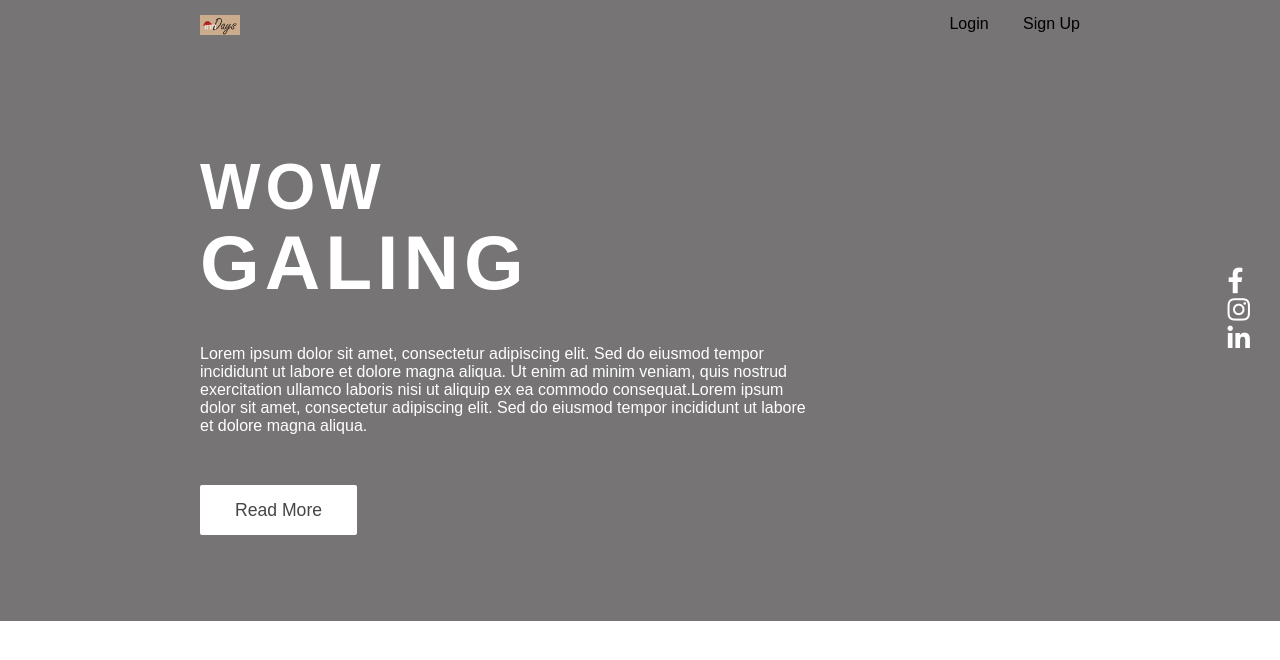
After one commit to ranzivillaruz/inndays, a PHP site: page /landing.php in a window 1280 px wide. The commit adds this page. Shown: the top 660 px of the page. Run offline with PHP 8.4, Linux system fonts and the light colour scheme.

```diff
--- /dev/null
+++ b/css/footer.css
@@ -0,0 +1,4 @@
+* {
+    margin: 0;
+    padding: 0;
+}
--- /dev/null
+++ b/css/landing.css
@@ -0,0 +1,117 @@
+* {
+    padding: 0;
+    margin: 0;
+    box-sizing: border-box;
+    font-family: 'Poppins', sans-serif;
+}
+
+header {
+    z-index: 999;
+    position: absolute;
+    top: 0;
+    left: 0;
+    width: 100%;
+    display: flex;
+    justify-content: space-between;
+    padding: 15px 200px;
+    transition: 0.5;
+}
+
+
+header .navigation {
+    position: relative;
+}
+
+header .navigation .navigation-items a {
+    position: relative;
+    color: #000;
+    text-decoration: none;
+    font-size: 1em;
+    font-weight: 500;
+    margin-left: 30px;
+    transition: 0.5s ease;
+}
+
+header .navigation .navigation-items a:before {
+    content: '';
+    position: absolute;
+    background: #000;
+    width: 0;
+    height: 3px;
+    bottom: 0;
+    left: 0;
+    transition: 0.5s ease;
+}
+
+header .navigation .navigation-items a:hover:before {
+    width: 100%;
+}
+
+section {
+    padding: 100px 200px;
+}
+
+.home {
+    position: relative;
+    width: 100%;
+    display: flex;
+    justify-content: center;
+    flex-direction: column;
+    background: #767474;
+}
+
+.home .content {
+    z-index: 888;
+    color: #fff;
+    width: 70%;
+    margin-top: 50px;
+
+}
+
+.home .content h1 {
+    font-size: 4em;
+    font-weight: 900;
+    text-transform: uppercase;
+    letter-spacing: 5px;
+    line-height: 75px;
+    margin-bottom: 40px;
+
+}
+
+.home .content h1 span {
+    font-size: 1.2em;
+    font-weight: 600;
+
+
+}
+
+.home .content p {
+    margin-bottom: 65px;
+
+}
+
+.home .content a {
+    background: #fff;
+    padding: 15px 35px;
+    color: #474444;;
+    font-size: 1.1em;
+    font-weight: 500;;
+    border-radius: 2px;
+    text-decoration: none;
+}
+
+.home .media-icons {
+    z-index: 888;
+    position: absolute;
+    right: 30px;
+    display: flex;
+    flex-direction: column;
+    transition: 0.5s ease;
+
+}
+
+.home .media-icons a {
+    color: #fff;
+    font-size: 1.6em;
+
+}
--- a/index.php
+++ b/index.php
@@ -38,7 +38,7 @@ include 'header.php';
             <p>By the beach, mountain, river, lake, most viewed, trending - Ranzi, Erika</p>
         </section>
     </main>
-    -->
+
 </body>
 </html>
 
--- /dev/null
+++ b/landing.php
@@ -0,0 +1,45 @@
+<!DOCTYPE html>
+<html lang="en">
+
+<head>
+    <meta charset="UTF-8">
+    <meta name="viewport" content="width=device-width, initial-scale=1.0">
+    <title>innDays</title>
+    <link rel="stylesheet" href="css/landing.css">
+    <link rel="stylesheet" href="https://cdnjs.cloudflare.com/ajax/libs/font-awesome/5.15.4/css/all.min.css">
+</head>
+
+<body>
+    <header>
+        <a href="landing.php"><img src="assets/innDays w text.png" alt="innDay's Logo" class="innDays-logo" height="20px" width="40px"></a>
+
+        <div class="navigation">
+            <div class="navigation-items">
+                <a href="login.php">Login</a>
+                <a href="signup.php">Sign Up</a>
+            </div>
+        </div>
+
+
+    </header>
+
+    <section class="home">
+        <div class="content">
+            <h1>Wow <br> <span>Galing</span> </h1>
+            <p>Lorem ipsum dolor sit amet, consectetur adipiscing elit. Sed do eiusmod tempor incididunt ut labore et
+                dolore magna aliqua. Ut enim ad minim veniam, quis nostrud exercitation ullamco laboris nisi ut aliquip
+                ex ea commodo consequat.Lorem ipsum dolor sit amet, consectetur adipiscing elit. Sed do eiusmod tempor
+                incididunt ut labore et dolore magna aliqua.</p>
+            <a href="#">Read More</a>
+        </div>
+
+        <div class="media-icons">
+            <a href="#"><i class="fab fa-facebook-f"></i></a>
+            <a href="#"><i class="fab fa-instagram"></i></a>
+            <a href="#"><i class="fab fa-linkedin-in"></i></a>
+        </div>
+
+    </section>
+</body>
+
+</html>
```
Also changed, not shown: css/header.css (+30 -4 lines), footer.php (+10 -1 lines), header.php (+43 -10 lines).
